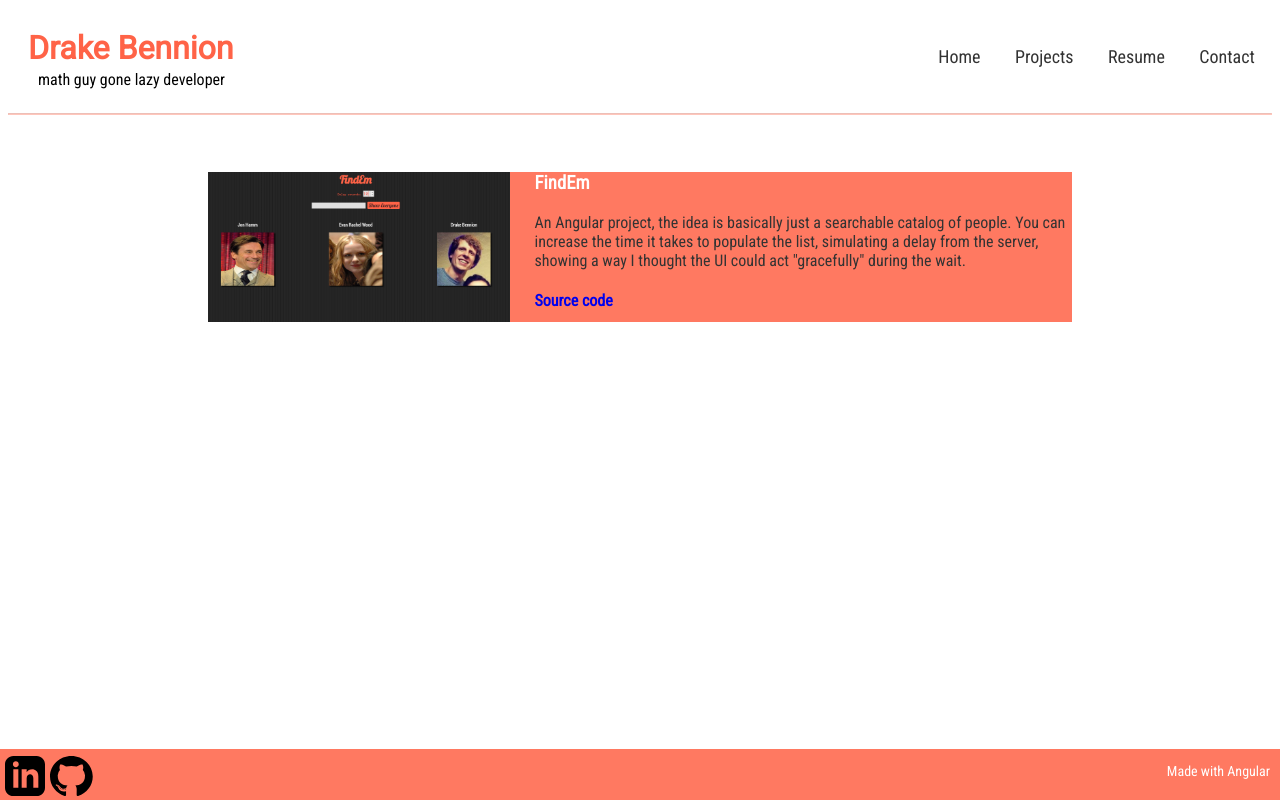
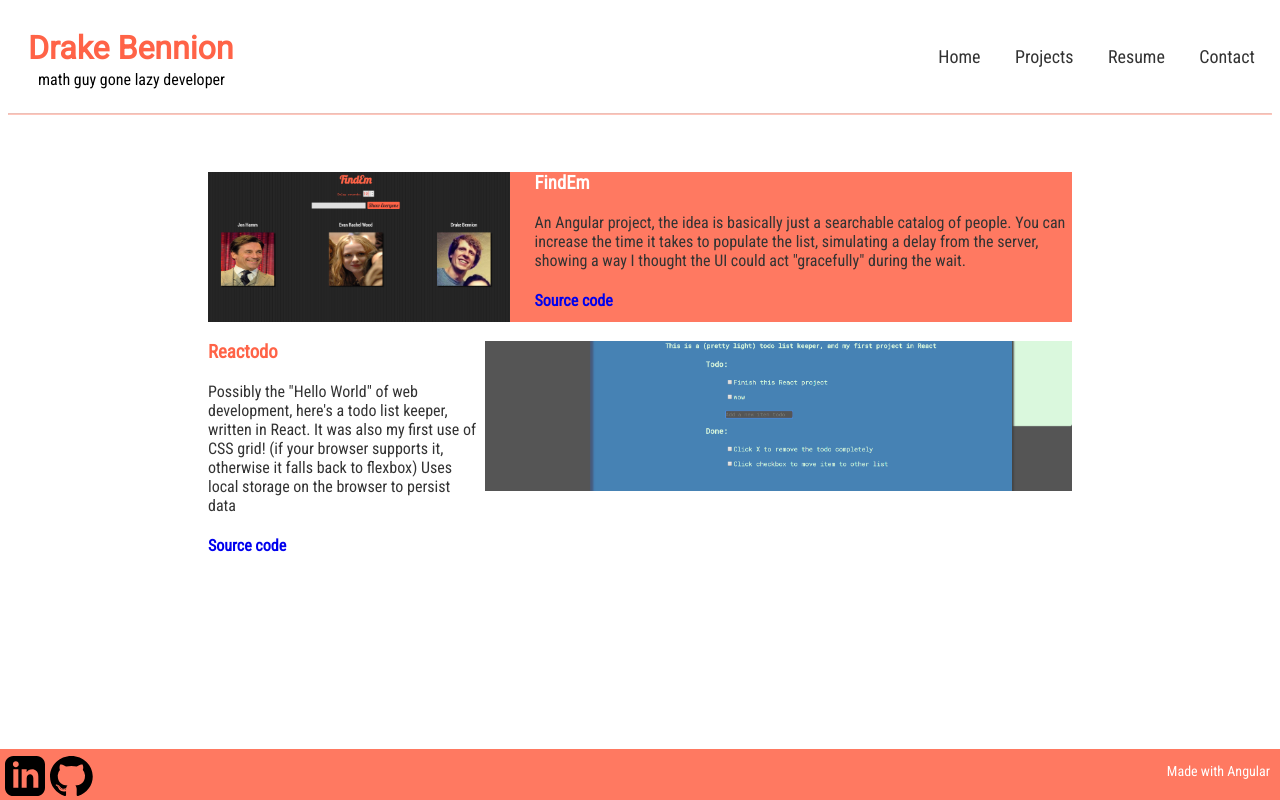
Before and after one commit to drakeywakey/drakeywakey.github.io, an Angular app: page /projects in a window 1280 px wide. Built offline with nearby package versions, Linux system fonts and the light colour scheme.

Commit message:
adding reactodo to the projects page

```diff
--- a/src/app/projects.component.css
+++ b/src/app/projects.component.css
@@ -15,3 +15,17 @@ img {
 h3 {
     color: #fff;
 }
+
+#Reactodo {
+    background: white;
+}
+
+#Reactodo h3 {
+    color: tomato;
+}
+
+#Reactodo img {
+    float: right;
+    margin-left: 5px;
+    margin-right: 0;
+}
--- a/src/app/projects.component.html
+++ b/src/app/projects.component.html
@@ -10,4 +10,15 @@
             <h4><a href="https://github.com/drakeywakey/FindEmTests">Source code</a></h4>
         </aside>
     </a>
+    <a target="_blank" href="https://drakeywakey.github.io/Reactodo">
+        <aside id="Reactodo">
+            <img src="../assets/reactodo.png"/>
+            <h3>Reactodo</h3>
+            <p>Possibly the "Hello World" of web development, here's a todo list keeper, written in React.
+                It was also my first use of CSS grid! (if your browser supports it, otherwise it falls back to flexbox)
+                Uses local storage on the browser to persist data
+            </p>
+            <h4><a href="https://github.com/drakeywakey/Reactodo">Source code</a></h4>
+        </aside>
+    </a>
 </div>
```
Also changed, not shown: src/assets/reactodo.png (added), 1 other file (tests, documents, lock files or other folders).
